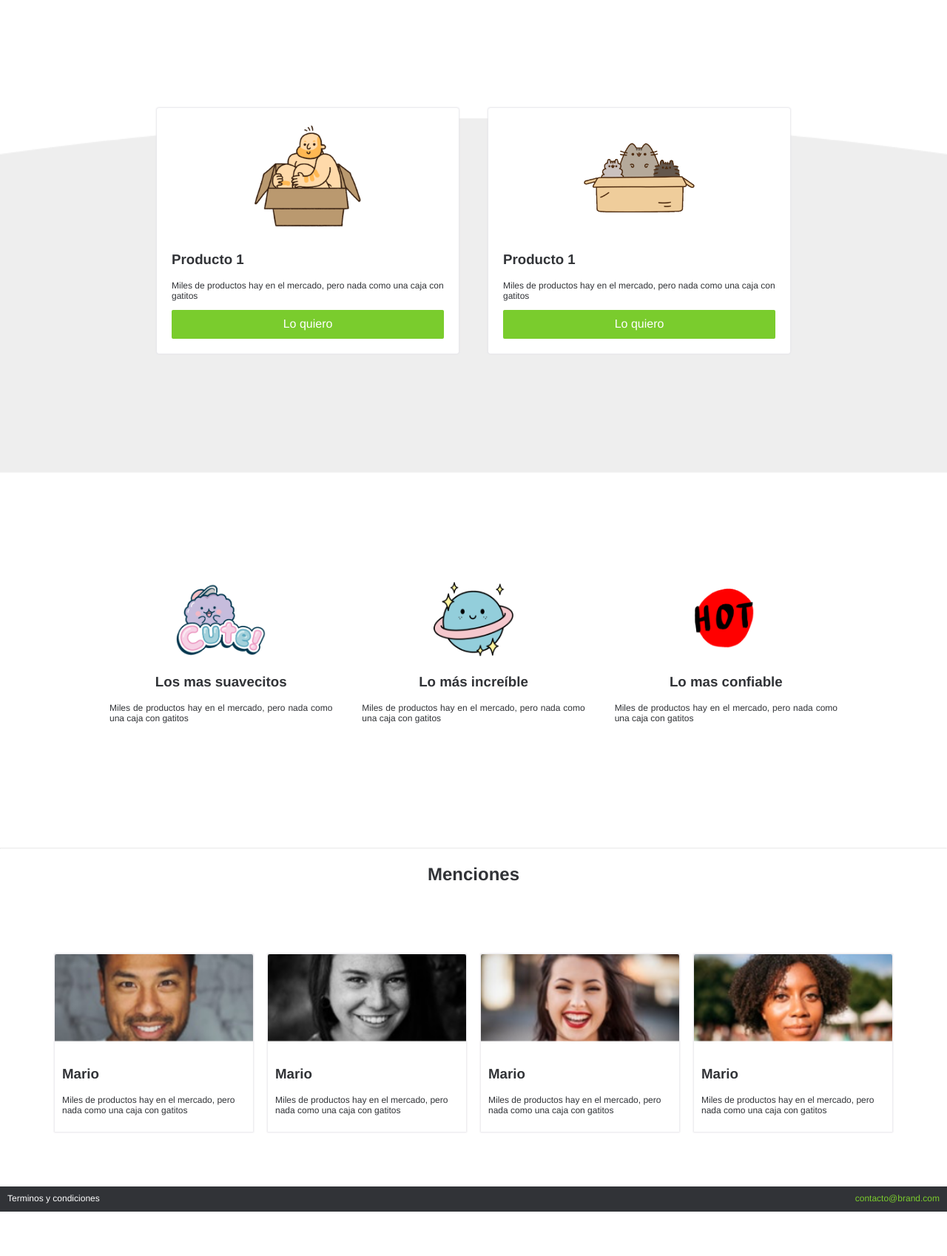
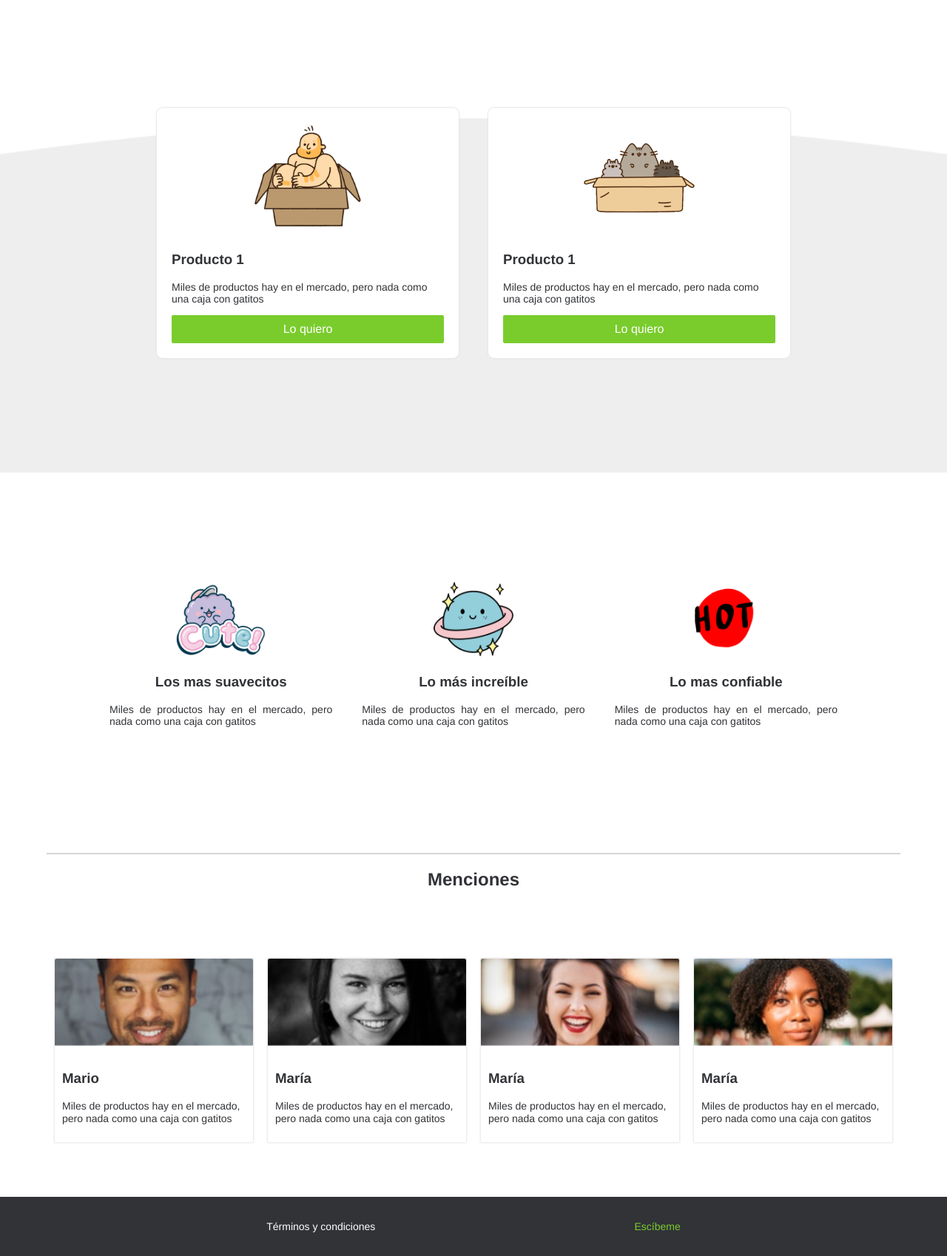
Before and after one commit to alejandropavlotsky/Digital_Product, a plain HTML site: page index.html in a window 1280 px wide. Shown: the part 420-2118 px from the top of the page at 74% size. Before the commit the page ends 2058 px from the top, so only its background shows below. Drawn offline with Linux system fonts and the light colour scheme; a script that the page names is missing.

Commit message:
ADD styles

```diff
--- a/css/estilos.css
+++ b/css/estilos.css
@@ -1,11 +1,3 @@
-/*
-#  ·················
-#  ··_______________
-#  ·/·___/·___/·___/
-#  /·/__(__··|__··)·
-#  \___/____/____/··
-#  ·················
-*/
 
 /*------ Variables */
 :root{
@@ -14,7 +6,7 @@
   --black-color: #313337;
   --white-color: white;
   /*------ Tipografía */
-  --normal:12px;
+  --normal:14px;
   /*------ Espaciado */
   --space:10px;
   --space-2:20px;
@@ -45,7 +37,7 @@ nav{
 nav a{
   text-decoration: none;
   color: var(--black-color);
-  font-size: var(--normal);
+  font-size: var(--normal );
 }
 
 nav a:hover{
@@ -63,6 +55,8 @@ nav ul li{
 
 hr{
   opacity: .2;
+  width: 90%;
+  border: 1px solid var(--black-color);
 }
 
 /* ------------------------------------------- MAIN SECTION */
@@ -100,7 +94,7 @@ hr{
 .content{
   padding: 20px;
   background: var(--white-color);
-  border-radius: 3px;
+  border-radius: 8px;
   box-shadow: 0px 0 2px 1px #e6e5e9;
 }
 
@@ -129,7 +123,6 @@ hr{
   text-align: center;
   padding: 20px;
   transition: 1s all;
-
 }
 
 .beneficio img{
@@ -169,6 +162,7 @@ h2.mention_title{
   background-color: var(--white-color);
   box-shadow: 0px 0 2px 1px #e6e5e9;
   padding: var(--space);
+  height: 100%;
 }
 .modulo-pago-images{
   max-width: 150px;
@@ -176,22 +170,38 @@ h2.mention_title{
   margin: auto;
 }
 .data{
-  margin-top: 5px;
+  margin-bottom: 4px;
   width: 100%;
-  height: 35px;
+  height: 30px;
   border-radius: 3px;
   border: 1px solid var(--black-color);
   box-sizing: border-box;
+  padding-left: 8px;
+}
+.container{
+  height: 100vh;
+  display: flex;
+  justify-content: center;
+  align-items: center;
+}
+.form{
+  display: flex;
+  justify-content: space-evenly;
+  align-items: baseline;
+  flex-direction: column;
+  height: 100%;
 }
 
 /* ------------------------------------------- Footer */
 footer{
   display: flex;
-  justify-content: space-between;
+  justify-content: space-evenly;
+  align-items: center;
   font-size: var(--normal);
   background-color: var(--black-color);
   padding: var(--space);
   color: var(--white-color);
+  height: 60px;
 }
 .contact a{
   color: var(--green-color);
--- a/css/grid.css
+++ b/css/grid.css
@@ -1,4 +1,4 @@
-.container{
+.contenedor{
   max-width: 900px;
   margin:auto;
 }
@@ -58,10 +58,10 @@
 }
 
 @media (max-width:600px) {
-  .container{
+  .contenedor{
     padding: 30px;
   }
-  .container h2{
+  .contenedor h2{
     text-align: center;
   }
   .no-mobile{
--- a/index.html
+++ b/index.html
@@ -1,146 +1,194 @@
 <!DOCTYPE html>
 <html lang="en">
+  <head>
+    <meta charset="utf-8" />
+    <meta name="description" content="Este es un sitio de producto genial" />
+    <link rel="stylesheet" href="css/normalize.css" />
+    <link rel="stylesheet" href="css/estilos.css" />
+    <link rel="stylesheet" href="css/mobile.css" />
+    <link rel="stylesheet" href="css/animations.css" />
 
-<head>
-  <meta charset="utf-8">
-  <meta name="description" content="Este es un sitio de producto genial">
-  <link rel="stylesheet" href="css/normalize.css">
-  <link rel="stylesheet" href="css/estilos.css">
-  <link rel="stylesheet" href="css/mobile.css">
-  <link rel="stylesheet" href="css/animations.css">
-
-  <title>BRAND📦</title>
-
-</head> <!-- Cierra head -->
+    <title>BRAND 📦</title>
+  </head>
+  <!-- Cierra head -->
 
   <body>
+    <header>
       <nav class="fadeInDown">
-    <img src="img/logo.png" alt="">
+        <img src="img/logo.png" alt="" />
         <ul>
           <li>
-        <a href="#">Faqs</a></li>
+            <a href="#">Faqs</a>
+          </li>
           <li>
-        <a href="producto.html">Producto y descripción</a></li>
+            <a href="producto.html">Producto y descripción</a>
+          </li>
         </ul>
       </nav>
+    </header>
+
+
     <h1 class="main_section fadeIn">
       Este es un producto increible, no se que haces viendo que lo puedes tener
     </h1>
     <!-- Inicio productos -->
-  <div class="products">
-    <div class="product">
+
+    <main>
+
+        <section class="products">
+
+          <article class="product">
             <div class="content">
               <div class="image-product">
-          <img src="img/box1.png" alt="">
+                <img src="img/box1.png" alt="" />
               </div>
               <h3>Producto 1</h3>
-        <p>Miles de productos hay en el mercado, pero nada como una caja con gatitos</p>
+              <p>
+                Miles de productos hay en el mercado, pero nada como una caja con
+                gatitos
+              </p>
               <a href="venta.html">
-          <button class="main_btn">
-            Lo quiero
-          </button>
+                <button class="main_btn">Lo quiero</button>
               </a>
             </div>
-    </div>
-    <div class="product">
+          </article>
+
+          <article class="product">
             <div class="content">
               <div class="image-product">
-          <img src="img/box2.png" alt="">
+                <img src="img/box2.png" alt="" />
               </div>
               <h3>Producto 1</h3>
-        <p>Miles de productos hay en el mercado, pero nada como una caja con gatitos</p>
+              <p>
+                Miles de productos hay en el mercado, pero nada como una caja con
+                gatitos
+              </p>
               <a href="venta.html">
-          <button class="main_btn">
-            Lo quiero
-          </button>
+                <button class="main_btn">Lo quiero</button>
               </a>
             </div>
-    </div>
-  </div>
+          </article>
+
+      </section>
       <!-- Fin productos -->
+
+
       <!-- Inicia beneficios -->
-  <div class="beneficios">
-    <div class="beneficio">
+
+        <section class="beneficios">
+
+          <article class="beneficio">
             <div class="content_beneficio">
-        <img src="img/b1.png" alt="">
+              <img src="img/b1.png" alt="" />
               <h3>Los mas suavecitos</h3>
               <p class="text_beneficio">
-          Miles de productos hay en el mercado, pero nada como una caja con gatitos
+                Miles de productos hay en el mercado, pero nada como una caja con
+                gatitos
+              </p>
+            </div>
+          </article>
+
+          <article class="beneficio">
+            <div class="content_beneficio">
+              <img src="img/b2.png" alt="" />
+              <h3>Lo más increíble</h3>
+              <p class="text_beneficio">
+                Miles de productos hay en el mercado, pero nada como una caja con
+                gatitos
+              </p>
+            </div>
+          </article>
+
+          <article class="beneficio">
+            <div class="content_beneficio">
+              <img src="img/b3.png" alt="" />
+              <h3>Lo mas confiable</h3>
+              <p class="text_beneficio">
+                Miles de productos hay en el mercado, pero nada como una caja con
+                gatitos
+              </p>
+            </div>
+          </article>
+
+        </section>
+        <!-- Fin beneficios -->
+      <hr />
+
+      <!-- Inicia menciones -->
+      <section>
+
+        <h2 class="mention_title">Menciones</h2>
+        <div class="mentions">
+
+          <article class="mention">
+            <div class="content_mention">
+              <img src="img/p1.png" alt="" />
+              <div class="text">
+                <h3>Mario</h3>
+                <p>
+                  Miles de productos hay en el mercado, pero nada como una caja con
+                  gatitos
                 </p>
               </div>
             </div>
-    <div class="beneficio">
-      <div class="content_beneficio">
-        <img src="img/b2.png" alt="">
-        <h3>Lo más increíble</h3>
-        <p class="text_beneficio">
-          Miles de productos hay en el mercado, pero nada como una caja con gatitos
+          </article>
+
+          <article class="mention">
+            <div class="content_mention">
+              <img src="img/p2.png" alt="" />
+              <div class="text">
+                <h3>María</h3>
+                <p>
+                  Miles de productos hay en el mercado, pero nada como una caja con
+                  gatitos
                 </p>
               </div>
             </div>
-    <div class="beneficio">
-      <div class="content_beneficio">
-        <img src="img/b3.png" alt="">
-        <h3>Lo mas confiable</h3>
-        <p class="text_beneficio">
-          Miles de productos hay en el mercado, pero nada como una caja con gatitos
+          </article>
+
+          <article class="mention">
+            <div class="content_mention">
+              <img src="img/p3.png" alt="" />
+              <div class="text">
+                <h3>María</h3>
+                <p>
+                  Miles de productos hay en el mercado, pero nada como una caja con
+                  gatitos
                 </p>
               </div>
             </div>
-  </div>
-  <!-- Fin beneficios -->
-  <hr>
-  <!-- Inicia menciones -->
-  <h2 class="mention_title">Menciones</h2>
-  <div class="mentions">
-    <div class="mention">
+          </article>
+
+          <article class="mention">
             <div class="content_mention">
-        <img src="img/p1.png" alt="">
+              <img src="img/p4.png" alt="" />
               <div class="text">
-          <h3>Mario</h3>
-          <p>Miles de productos hay en el mercado, pero nada como una caja con gatitos</p>
+                <h3>María</h3>
+                <p>
+                  Miles de productos hay en el mercado, pero nada como una caja con
+                  gatitos
+                </p>
               </div>
             </div>
+          </article>
+
         </div>
-    <div class="mention">
-      <div class="content_mention">
-        <img src="img/p2.png" alt="">
-        <div class="text">
-          <h3>Mario</h3>
-          <p>Miles de productos hay en el mercado, pero nada como una caja con gatitos</p>
-        </div>
-      </div>
-    </div>
-    <div class="mention">
-      <div class="content_mention">
-        <img src="img/p3.png" alt="">
-        <div class="text">
-          <h3>Mario</h3>
-          <p>Miles de productos hay en el mercado, pero nada como una caja con gatitos</p>
-        </div>
-      </div>
-    </div>
-    <div class="mention">
-      <div class="content_mention">
-        <img src="img/p4.png" alt="">
-        <div class="text">
-          <h3>Mario</h3>
-          <p>Miles de productos hay en el mercado, pero nada como una caja con gatitos</p>
-        </div>
-      </div>
-    </div>
-  </div>
+      </section>
         <!-- Fin de menciones -->
         <!-- Inicio de footer -->
       <footer>
-    <div class="option">Terminos y condiciones</div>
-    <div class="option contact"><a href="mailto:contacto@brand.com">contacto@brand.com</a></div>
+        <div class="option">Términos y condiciones</div>
+        <div class="option contact">
+          <a href="mailto:alejandro.murawczik.p@gmail.com">Escíbeme</a>
+        </div>
+    </main>
     </footer>
     <!-- Fin de Footer -->
 
     <!-- Script -->
 
     <script src="script/script.js"></script>
-</body> <!-- Cierra body -->
-
-</html> <!-- Cierra html -->
+  </body>
+  <!-- Cierra body -->
+</html>
+<!-- Cierra html -->
```
Also changed, not shown: producto.html (+48 -37 lines), venta.html (+65 -49 lines), script/script.js (deleted). Lines whose indentation alone changed are shown as unchanged.
